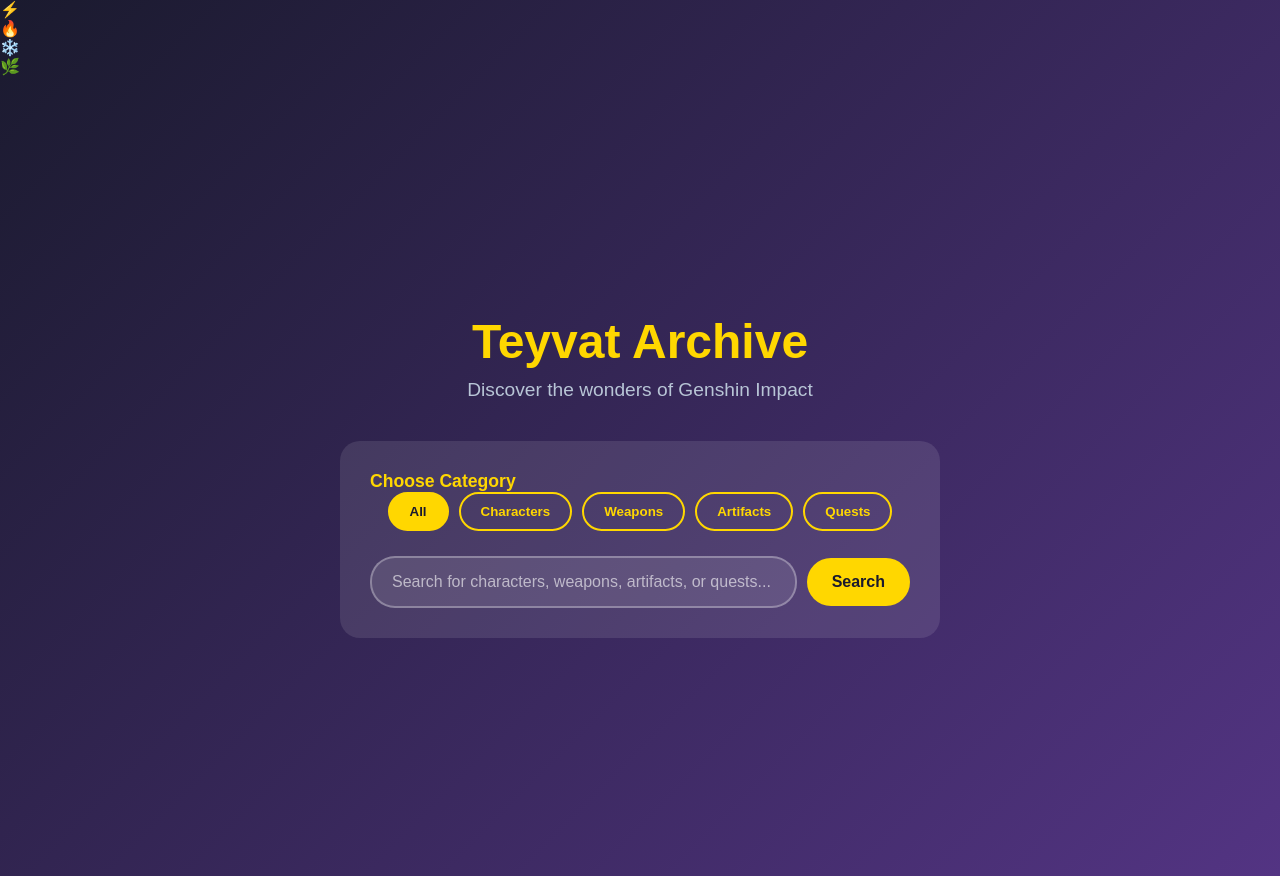
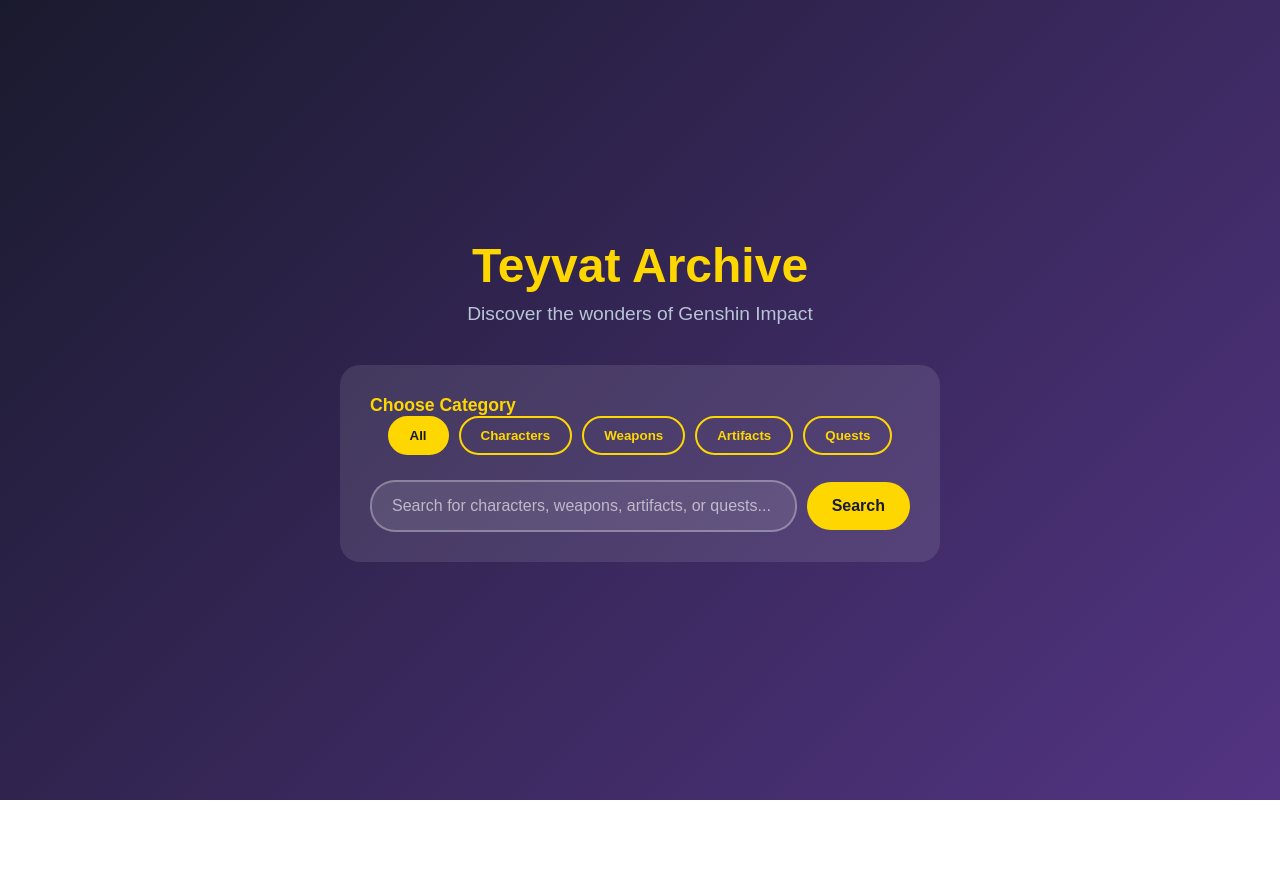
Before and after one commit to Punnaw1t/Genshin_Impact_ElasticSearch.project, a plain HTML site: page ElasticSearch_Materials_2025/flask_dev/index.html in a window 1280 px wide. After the commit the page ends 800 px from the top, so only its background shows below. Drawn offline with Linux system fonts and the light colour scheme.

Commit message:
{Edit} Edit the emoji icon in Home page

```diff
--- a/ElasticSearch_Materials_2025/flask_dev/index.html
+++ b/ElasticSearch_Materials_2025/flask_dev/index.html
@@ -4,24 +4,10 @@
     <meta charset="UTF-8" />
     <meta name="viewport" content="width=device-width, initial-scale=1.0" />
     <title>Genshin Impact Search Engine</title>
+
     <link rel="stylesheet" href="style.css" />
   </head>
   <body>
-    <!-- Animated background elements -->
-    <section class="bg-elements">
-      <div class="floating-element element-1">
-        <div class="element-icon">⚡</div>
-      </div>
-      <div class="floating-element element-2">
-        <div class="element-icon">🔥</div>
-      </div>
-      <div class="floating-element element-3">
-        <div class="element-icon">❄️</div>
-      </div>
-      <div class="floating-element element-4">
-        <div class="element-icon">🌿</div>
-      </div>
-    </section>
 
     <div class="container">
       <!-- Header -->
```
